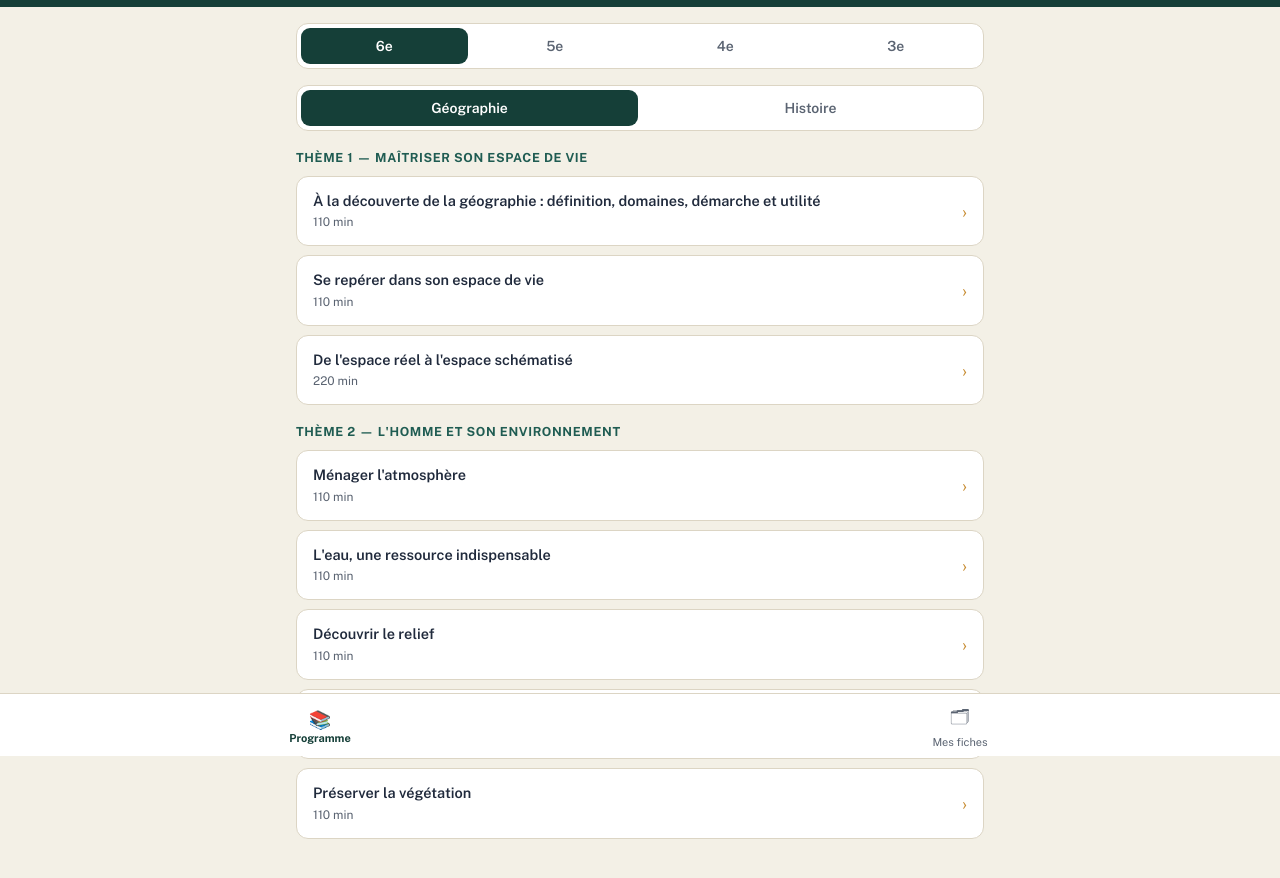
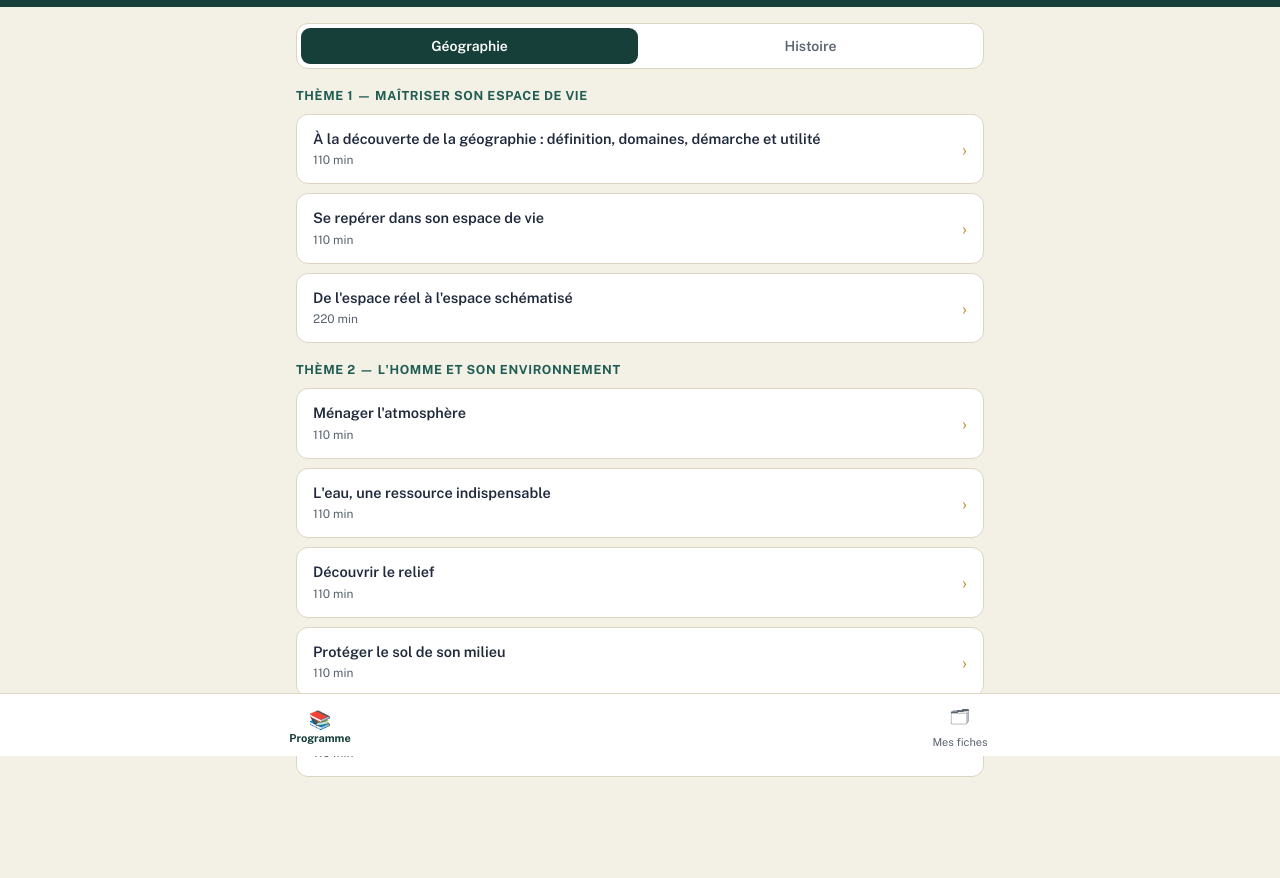
Before and after one commit to florelramirez700-code/fiches-HG, a plain HTML site: page index.html in a window 1280 px wide. Shown: the part 44-922 px from the top of the page. Drawn offline with nearby package versions, Linux system fonts and the light colour scheme.

Commit message:
Add files via upload

```diff
--- a/index.html
+++ b/index.html
@@ -119,16 +119,9 @@
 </div>
 
 <script src="fiches-data.js"></script>
-<script src="fiches-data-5e.js"></script>
-<script src="fiches-data-4e.js"></script>
-<script src="fiches-data-3e.js"></script>
 <script>
-/* ============ TOUTES LES FICHES (fusion des niveaux) ============ */
-const ALL_FICHES = Object.assign({}, FICHES_DATA, FICHES_DATA_5E, FICHES_DATA_4E, FICHES_DATA_3E);
-
 /* ============ PROGRAMME (structure/navigation) ============ */
-const LEVELS = {
-  '6e': {
+const PROGRAMS = {
   geo: { label:"Géographie", themes:[
     { theme:"Thème 1 — Maîtriser son espace de vie", ids:["g1","g2","g3"] },
     { theme:"Thème 2 — L'homme et son environnement", ids:["g4","g5","g6","g7","g8"] }
@@ -138,43 +131,7 @@
     { theme:"Thème 2 — La Préhistoire", ids:["h5","h6"] },
     { theme:"Thème 3 — Les civilisations de l'Afrique", ids:["h7","h8","h9"] }
   ]}
-  },
-  '5e': {
-    geo: { label:"Géographie", themes:[
-      { theme:"Connaître les régions économiques de mon pays", ids:["g5_1","g5_2","g5_3","g5_4","g5_5","g5_6","g5_7","g5_8","g5_9","g5_10"] }
-    ]},
-    hist: { label:"Histoire", themes:[
-      { theme:"Thème 1 — Les mutations religieuses du Ier au XIIIe siècle", ids:["h5_1","h5_2"] },
-      { theme:"Thème 2 — Les empires du Soudan occidental du VIIe au XVIe siècle", ids:["h5_3","h5_4","h5_5"] },
-      { theme:"Thème 3 — Le peuplement du Togo des origines au XIIe siècle", ids:["h5_6","h5_7"] },
-      { theme:"Thème 4 — Le monde occidental du Xe au XVIe siècle", ids:["h5_8"] }
-    ]}
-  },
-  '4e': {
-    geo: { label:"Géographie", themes:[
-      { theme:"Thème 1 — Le continent africain face aux enjeux démographiques et environnementaux", ids:["g4_1","g4_2","g4_3"] },
-      { theme:"Thème 2 — Le continent africain face aux enjeux économiques", ids:["g4_4","g4_5","g4_6","g4_7"] }
-    ]},
-    hist: { label:"Histoire", themes:[
-      { theme:"Thème 1 — Les traites négrières", ids:["h4_1","h4_2","h4_3"] },
-      { theme:"Thème 2 — L'Afrique du XVIIe au XIXe siècle", ids:["h4_4","h4_5"] },
-      { theme:"Thème 3 — Peuples et civilisations du Togo du XIIe au XIXe siècle", ids:["h4_6","h4_7","h4_8","h4_9","h4_10","h4_11"] }
-    ]}
-  },
-  '3e': {
-    geo: { label:"Géographie", themes:[
-      { theme:"Thème 1 — Togo, milieu physique et problèmes environnementaux majeurs", ids:["g3_1","g3_2","g3_3","g3_4"] },
-      { theme:"Thème 2 — Dynamique de la population togolaise et ses enjeux", ids:["g3_5","g3_6"] },
-      { theme:"Thème 3 — Une économie togolaise en pleine expansion", ids:["g3_7","g3_8","g3_9","g3_10","g3_11","g3_12"] }
-    ]},
-    hist: { label:"Histoire", themes:[
-      { theme:"Thème 1 — L'impérialisme et ses conséquences en Afrique (fin XIXe siècle-1960)", ids:["h3_1","h3_2","h3_3","h3_4","h3_5","h3_6","h3_7","h3_8"] },
-      { theme:"Thème 2 — Les deux guerres mondiales et leurs conséquences", ids:["h3_9","h3_10"] },
-      { theme:"Thème 3 — L'Afrique postcoloniale", ids:["h3_11"] }
-    ]}
-  }
 };
-const PROGRAMS = LEVELS['6e'];
 
 /* ============ STOCKAGE LOCAL (téléphone, hors-ligne) ============ */
 const LS_SETTINGS = 'ftg_settings';
@@ -191,7 +148,6 @@
 /* ============ ÉTAT ============ */
 let state = {
   tab: 'program',
-  level: '6e',
   subject: 'geo',
   currentId: null,
   fiche: null,
@@ -199,7 +155,8 @@
 };
 
 function esc(s){ return (s===undefined||s===null)?'':String(s); }
-function cloneFiche(id){ return JSON.parse(JSON.stringify(ALL_FICHES[id])); }
+function cloneFiche(id){ return JSON.parse(JSON.stringify(FICHES_DATA[id])); }
+function idSubject(id){ return id.startsWith('g') ? 'geo':'hist'; }
 function lessonDuree(id, f){
   const total = f.deroulement.reduce((s,p)=>s+parseInt(p.duree),0);
   return total + " min";
@@ -231,40 +188,21 @@
 function renderProgram(){
   const el = document.getElementById('viewProgram');
   el.innerHTML = '';
-
-  const levelToggle = document.createElement('div'); levelToggle.className='subject-toggle';
-  ['6e','5e','4e','3e'].forEach(lv=>{
-    const b = document.createElement('button');
-    b.textContent = lv;
-    if(state.level===lv) b.className='active';
-    b.onclick = ()=>{ state.level=lv; renderProgram(); };
-    levelToggle.appendChild(b);
-  });
-  el.appendChild(levelToggle);
-
-  const toggle = document.createElement('div'); toggle.className='subject-toggle'; toggle.style.marginTop='8px';
-  const lvl = LEVELS[state.level];
+  const toggle = document.createElement('div'); toggle.className='subject-toggle';
   ['geo','hist'].forEach(s=>{
     const b = document.createElement('button');
-    b.textContent = lvl[s].label;
+    b.textContent = PROGRAMS[s].label;
     if(state.subject===s) b.className='active';
     b.onclick = ()=>{ state.subject=s; renderProgram(); };
     toggle.appendChild(b);
   });
   el.appendChild(toggle);
 
-  if(lvl[state.subject].themes.length === 0){
-    const empty = document.createElement('div'); empty.className='savedlist-empty';
-    empty.textContent = "Le programme officiel d'Histoire 3e n'a pas encore été reçu — ces fiches seront ajoutées dès qu'il sera disponible.";
-    el.appendChild(empty);
-    return;
-  }
-
-  lvl[state.subject].themes.forEach(t=>{
+  PROGRAMS[state.subject].themes.forEach(t=>{
     const tt = document.createElement('div'); tt.className='theme-title'; tt.textContent = t.theme;
     el.appendChild(tt);
     t.ids.forEach(id=>{
-      const f = ALL_FICHES[id];
+      const f = FICHES_DATA[id];
       const card = document.createElement('div'); card.className='lesson-card';
       card.innerHTML = `<div><div class="titre">${esc(f.leconTitre)}</div><div class="meta">${esc(lessonDuree(id,f))}</div></div><div class="arrow">›</div>`;
       card.onclick = ()=> openFiche(id);
@@ -347,7 +285,7 @@
   const printBtn = document.createElement('button'); printBtn.className='btn btn-ghost'; printBtn.textContent='Imprimer / PDF';
   printBtn.onclick = ()=> window.print();
   const resetBtn = document.createElement('button'); resetBtn.className='btn btn-ghost'; resetBtn.textContent='Réinitialiser';
-  resetBtn.onclick = ()=>{ if(state.currentId && ALL_FICHES[state.currentId]){ state.fiche = cloneFiche(state.currentId); renderFicheView(); } };
+  resetBtn.onclick = ()=>{ if(state.currentId && FICHES_DATA[state.currentId]){ state.fiche = cloneFiche(state.currentId); renderFicheView(); } };
   actions.appendChild(saveBtn); actions.appendChild(printBtn); actions.appendChild(resetBtn);
   el.appendChild(actions);
 
@@ -401,7 +339,7 @@
 
   // Situation-problème + consignes + stratégies
   const c4 = document.createElement('div'); c4.className='card';
-  c4.innerHTML = `<h3>Situation d'apprentissage</h3>`;
+  c4.innerHTML = `<h3>Situation-problème</h3>`;
   const spBox = document.createElement('div'); spBox.className='sp-box';
   spBox.appendChild(makeEditable('p', f.situationProbleme, v=>f.situationProbleme=v));
   c4.appendChild(spBox);
```
Lines whose indentation alone changed are shown as unchanged.
